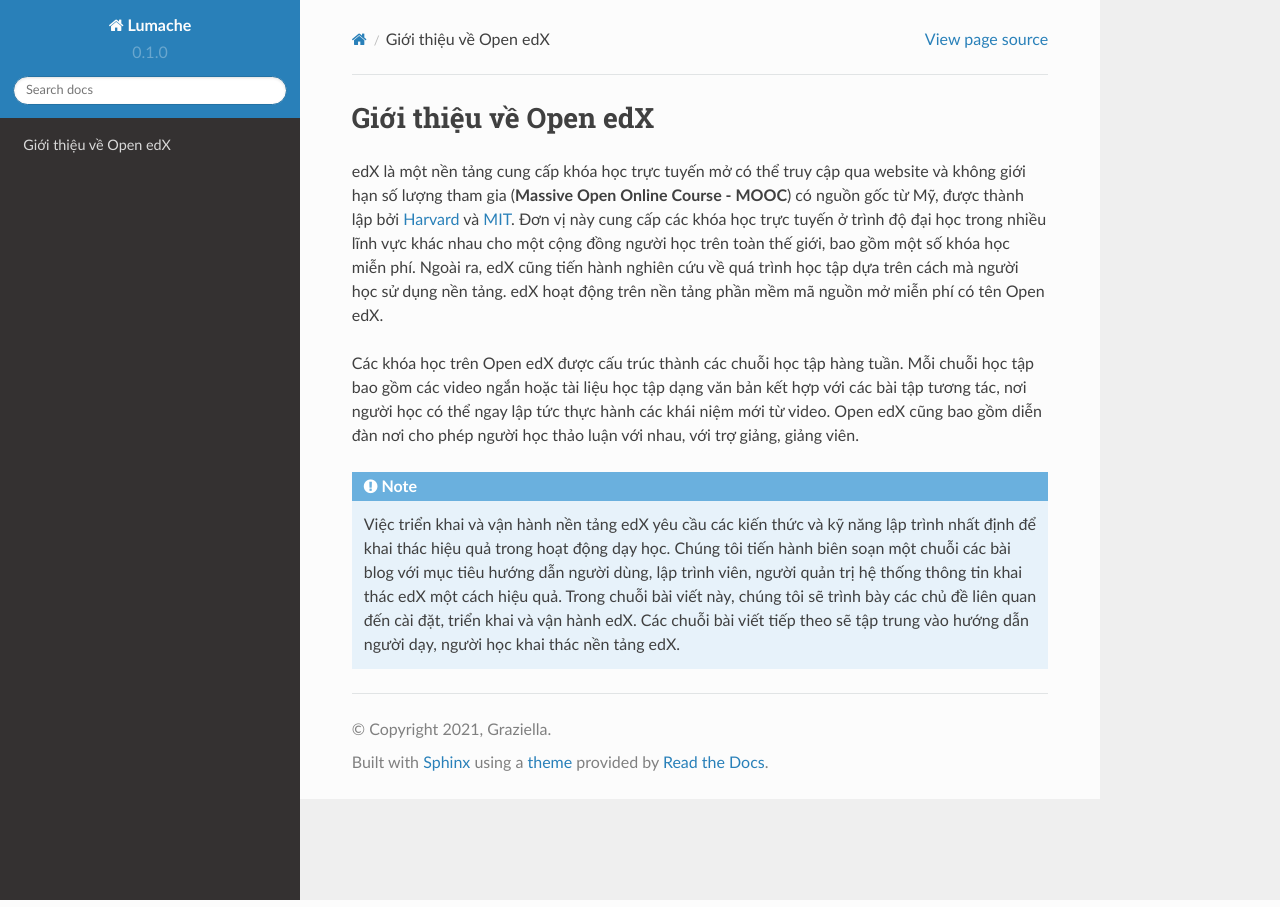
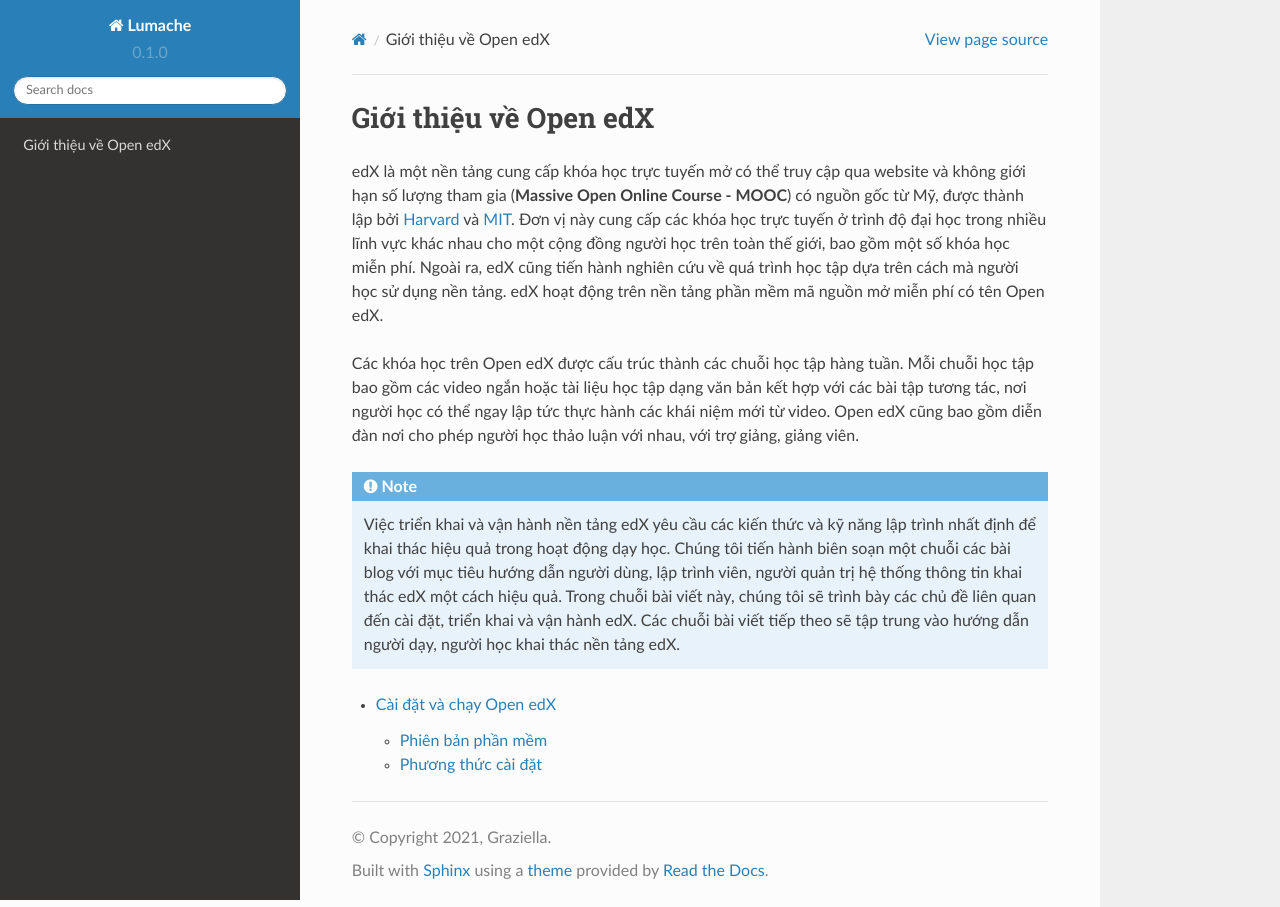
Before and after one commit to dlowji/rtd-openedx, a Sphinx documentation site: the page built from docs/source/edx-introduce.rst, in a window 1280 px wide. Built offline with Sphinx 7.4.7 and the Read the Docs theme 2.0.0, drawn with Linux system fonts in a browser that asks for light colours; part of the change alters nothing that is shown.

```diff
--- a/docs/source/edx-introduce.rst
+++ b/docs/source/edx-introduce.rst
@@ -8,6 +8,7 @@ Các khóa học trên Open edX được cấu trúc thành các chuỗi học t
 
   Việc triển khai và vận hành nền tảng edX yêu cầu các kiến thức và kỹ năng lập trình nhất định để khai thác hiệu quả trong hoạt động dạy học. Chúng tôi tiến hành biên soạn một chuỗi các bài blog với mục tiêu hướng dẫn người dùng, lập trình viên, người quản trị hệ thống thông tin khai thác edX một cách hiệu quả. Trong chuỗi bài viết này, chúng tôi sẽ trình bày các chủ đề liên quan đến cài đặt, triển khai và vận hành edX. Các chuỗi bài viết tiếp theo sẽ tập trung vào hướng dẫn người dạy, người học khai thác nền tảng edX.
 
-.. toctree:: :hidden:
+.. toctree::
+    :maxdepth: 2
 
     configuration
```
